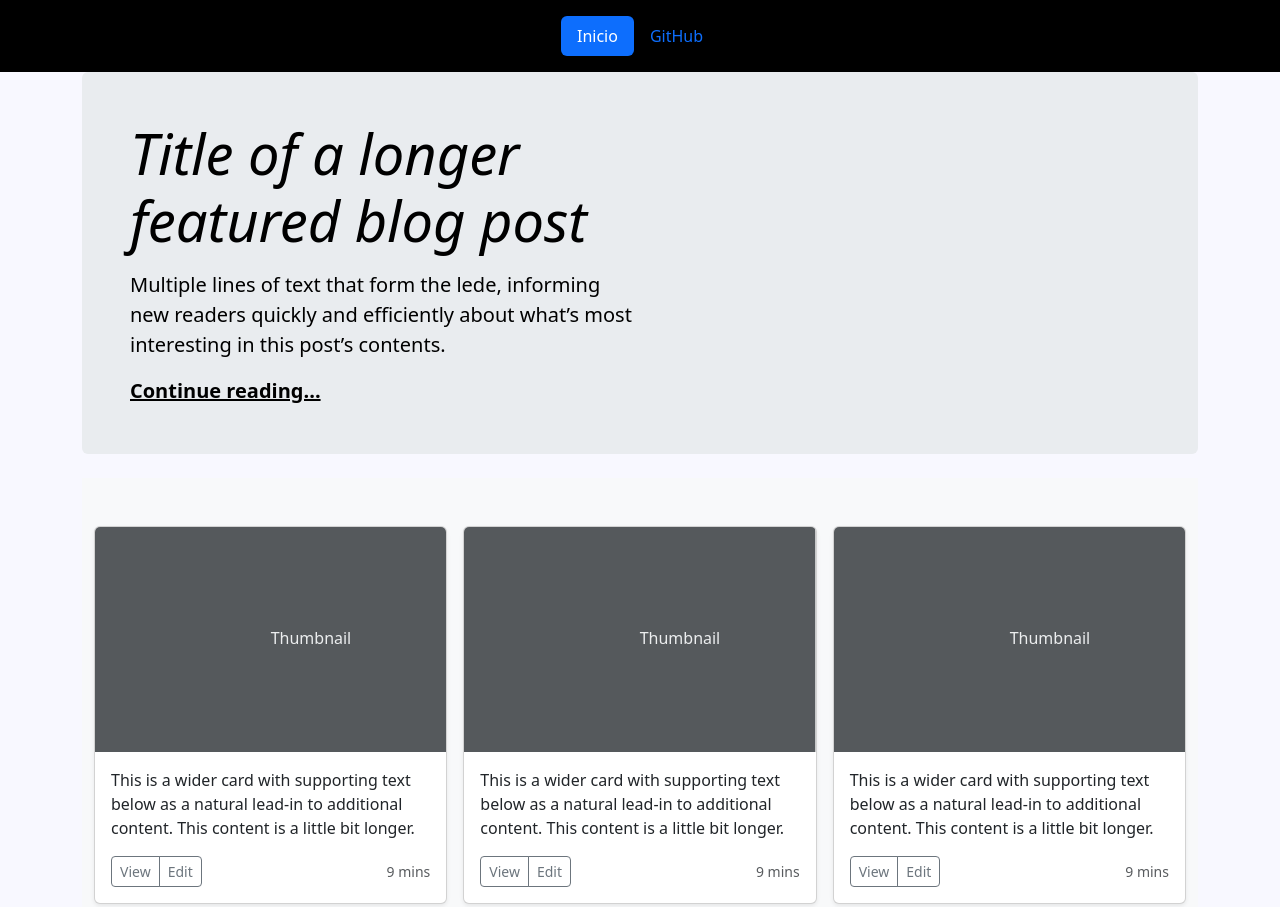
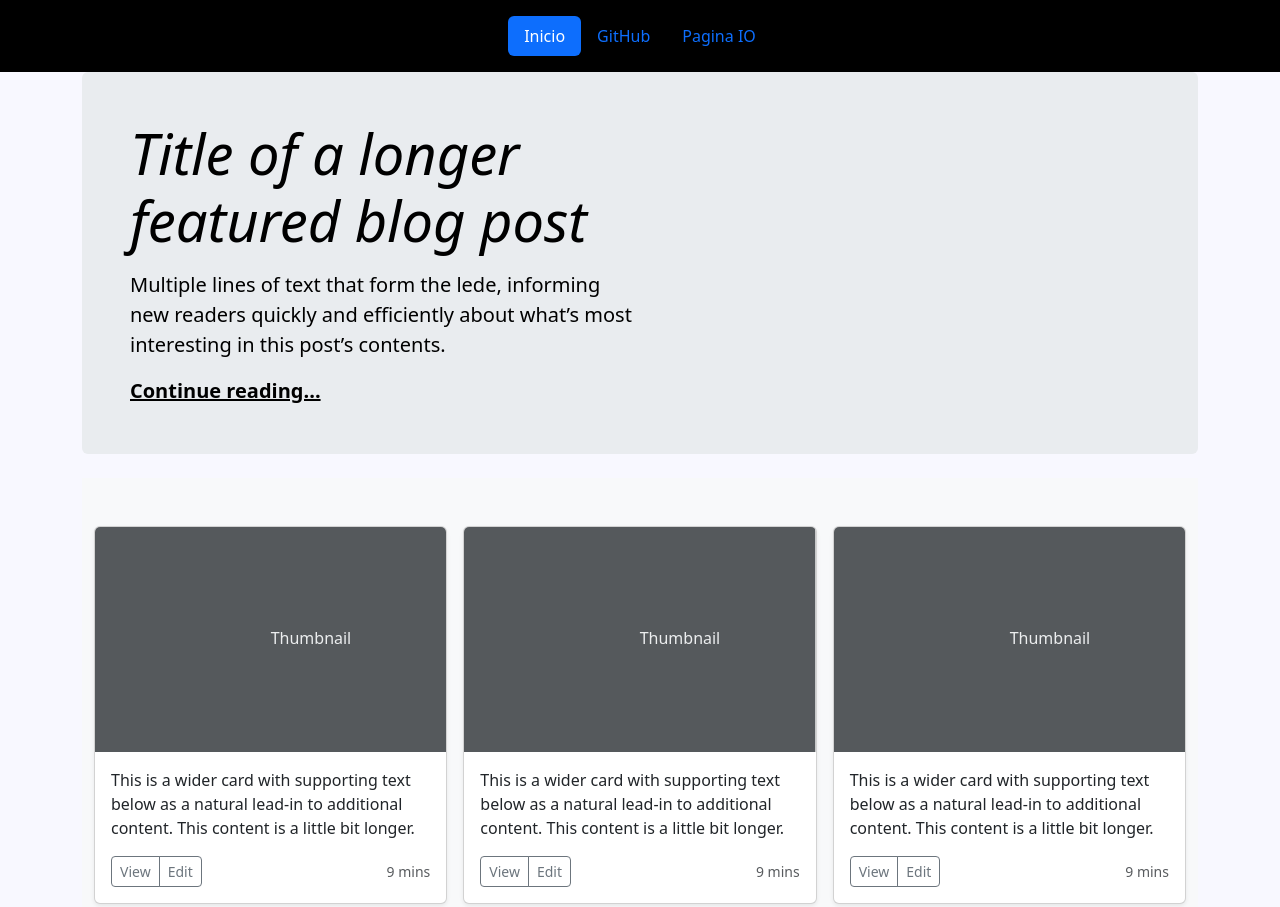
Before and after one commit to Rivas117/Rivas117.github.io, a plain HTML site: page index.html in a window 1280 px wide. Shown: the top 907 px of the page. Drawn offline with nearby package versions, Linux system fonts and the light colour scheme.

Commit message:
Update of Index.html

```diff
--- a/index.html
+++ b/index.html
@@ -20,6 +20,7 @@
             <ul class="nav nav-pills">
                 <li class="nav-item"><a href="index.html" class="nav-link active" aria-current="page">Inicio</a></li>
                 <li class="nav-item"><a href="https://github.com/Rivas117" target="_blank" class="nav-link">GitHub</a>
+                <li class="nav-item"><a href="https://rivas117.github.io/" target="_blank" class="nav-link">Pagina IO</a>
                 </li>
             </ul>
         </header>
```
